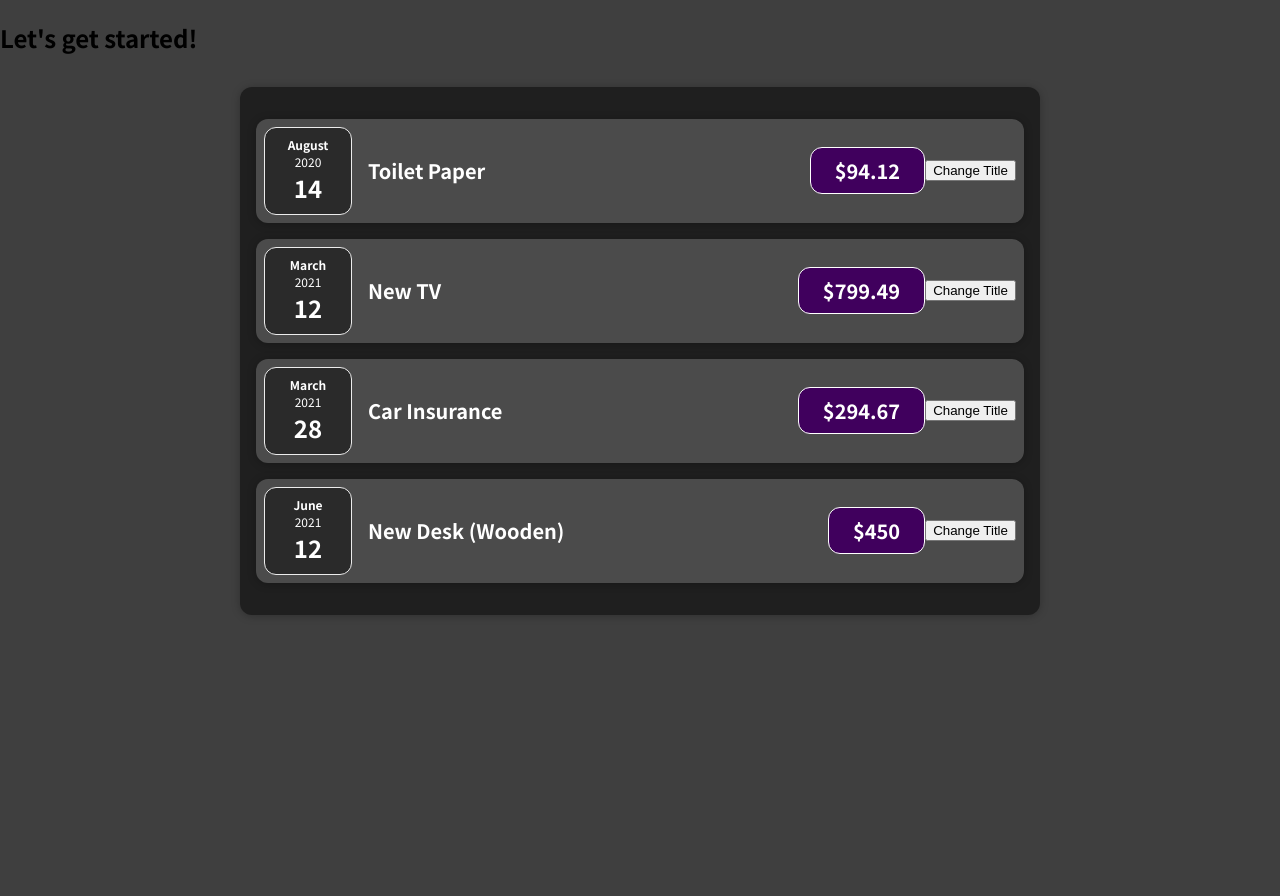
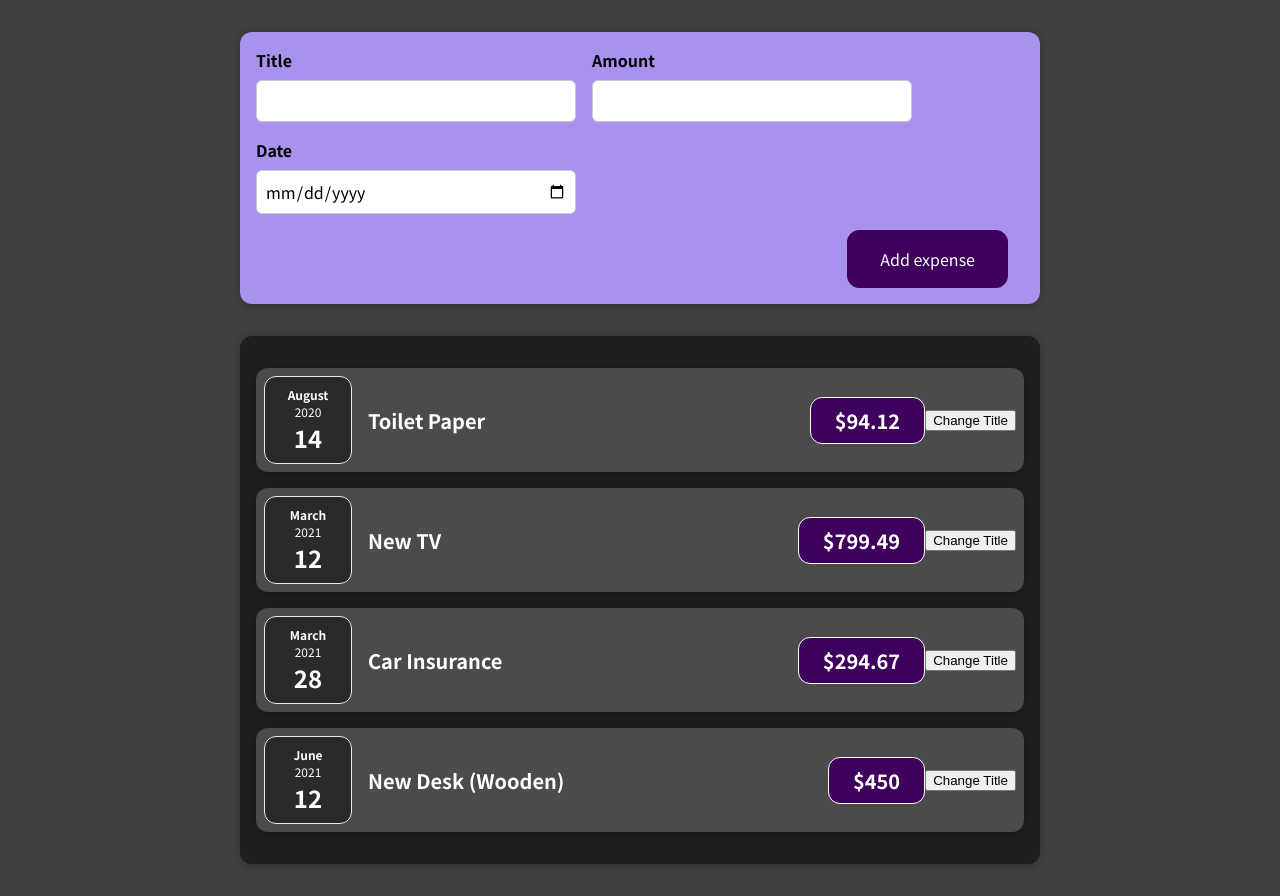
Before and after one commit to wowkmw/udemy-react-course, a React (Create React App) app: page / in a window 1280 px wide. Before the commit the page ends 800 px from the top, so only its background shows below. Built offline with nearby package versions, Linux system fonts and the light colour scheme.

Commit message:
Basic input form construct

```diff
--- a/src/App.js
+++ b/src/App.js
@@ -1,4 +1,5 @@
 import Expenses from "./components/Expenses/Expenses";
+import NewExpense from "./components/NewExpense/NewExpense";
 
 const App = () => {
   const expenses = [
@@ -29,7 +30,7 @@
   ];
   return (
     <div>
-      <h2>Let's get started!</h2>
+      <NewExpense />
       <Expenses items={expenses} />
     </div>
   );
--- a/src/components/NewExpense/ExpenseForm.js
+++ b/src/components/NewExpense/ExpenseForm.js
@@ -2,7 +2,23 @@
 
 const ExpenseForm = () => {
     return <form>
-
+        <div className="new-expense__controls">
+            <div className="new-expense__control">
+                <label>Title</label>
+                <input type="text"></input>
+            </div>
+            <div className="new-expense__control">
+                <label>Amount</label>
+                <input type="number" min="0.01" step="0.01"></input>
+            </div>
+            <div className="new-expense__control">
+                <label>Date</label>
+                <input type="date" min="2020-01-01" max="2022-01-01"></input>
+            </div>
+        </div>
+        <div className="new-expense__actions">
+            <button type="submit">Add expense</button>
+        </div>
     </form>
 };
 
```
Also changed, not shown: 1 other file (tests, documents, lock files or other folders).
